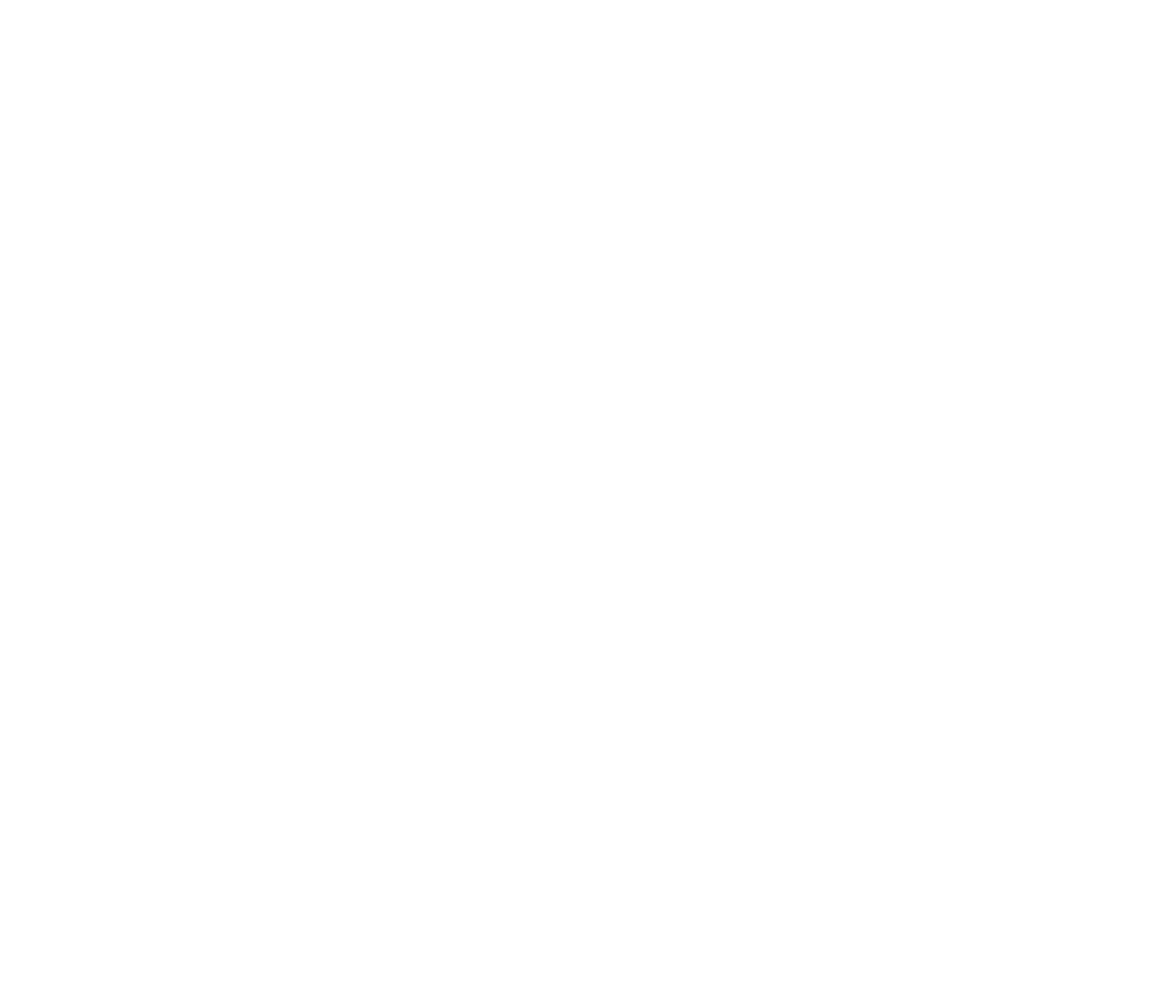
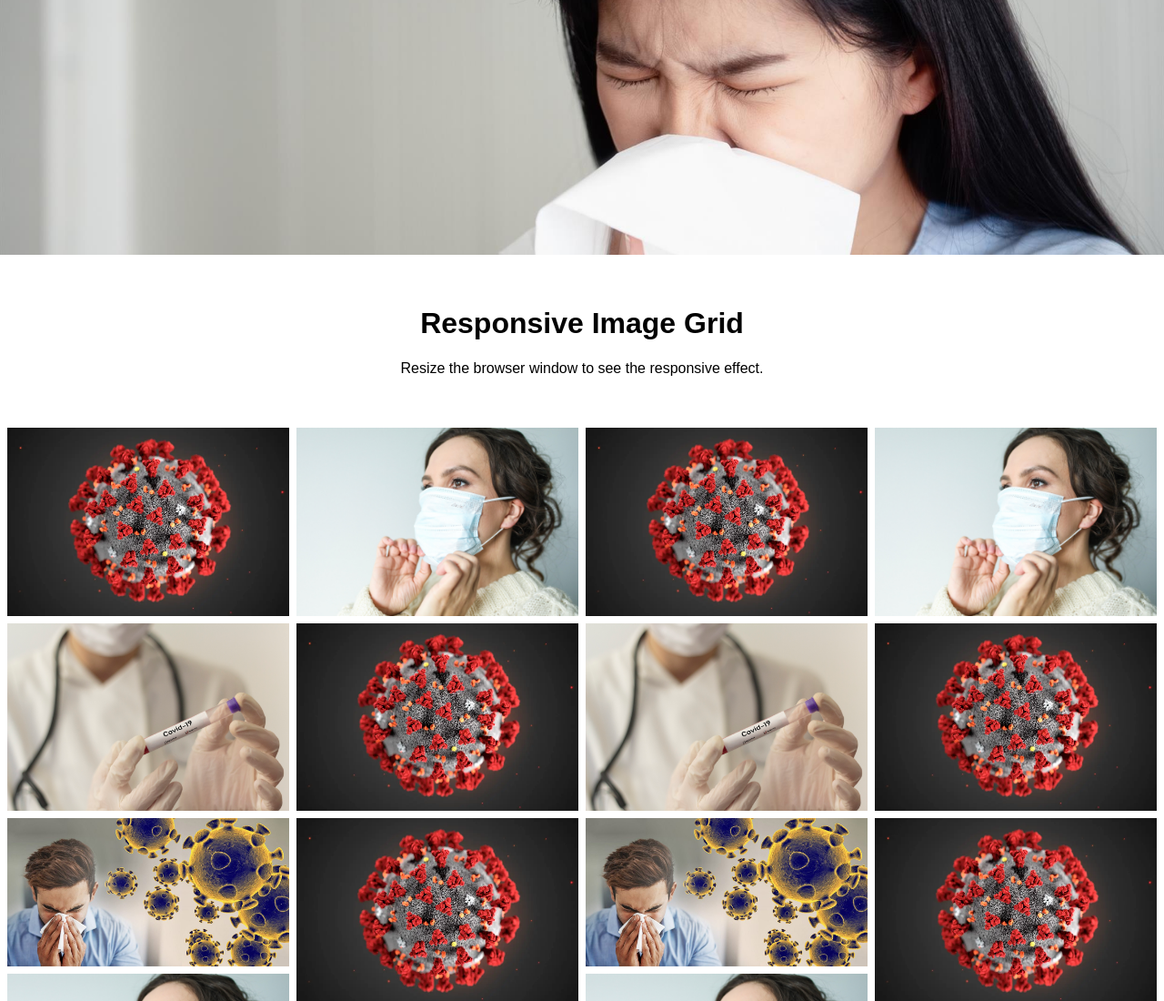
Before and after one commit to Biplob14/corona-covid19, a plain HTML site: page Index.html in a window 1280 px wide. Shown: the top 1100 px of the page at 91% size. Before the commit the page ends 800 px from the top, so only its background shows below. Drawn offline with Linux system fonts and the light colour scheme.

Commit message:
images are oriented by flex and sample images added. Cover photo attached.

```diff
--- a/Index.html
+++ b/Index.html
@@ -7,6 +7,50 @@
     <link rel="stylesheet" href="style.css">
 </head>
 <body>
+    <div class="cover"><img src="resources/cover.jpg" sizes="(max-width: 479px) 280px, (max-width: 549px) 440px, (max-width: 768px) 660px, (max-width: 1366px) 1024px, 1920px" alt="corona" width="100%"></div>    <!-- Header -->
+<div class="header">
+    <h1>Responsive Image Grid</h1>
+    <p>Resize the browser window to see the responsive effect.</p>
+  </div>
+
+  <!-- Photo Grid -->
+  <div class="row">
+    <div class="column">
+      <img src="resources/corona.jpg" style="width:100%">
+      <img src="resources/coronavirus-vial.jpg" style="width:100%">
+      <img src="resources/Coronavirus.jpg" style="width:100%">
+      <img src="resources/mask.jpg" style="width:100%">
+      <img src="resources/stay-home-stay-safe.jpg" style="width:100%">
+      <img src="resources/wash-hand.jpeg" style="width:100%">
+      <img src="resources/who.png" style="width:100%">
+    </div>
+    <div class="column">
+      <img src="resources/mask.jpg" style="width:100%">
+      <img src="resources/corona.jpg" style="width:100%">
+      <img src="resources/corona.jpg" style="width:100%">
+      <img src="resources/wash-hand.jpeg" style="width:100%">
+      <img src="resources/coronavirus-vial.jpg" style="width:100%">
+      <img src="resources/mask.jpg" style="width:100%">
+    </div>
+    <div class="column">
+      <img src="resources/corona.jpg" style="width:100%">
+      <img src="resources/coronavirus-vial.jpg" style="width:100%">
+      <img src="resources/Coronavirus.jpg" style="width:100%">
+      <img src="resources/mask.jpg" style="width:100%">
+      <img src="resources/stay-home-stay-safe.jpg" style="width:100%">
+      <img src="resources/wash-hand.jpeg" style="width:100%">
+      <img src="resources/who.png" style="width:100%">
+    </div>
+    <div class="column">
+      <img src="resources/mask.jpg" style="width:100%">
+      <img src="resources/corona.jpg" style="width:100%">
+      <img src="resources/corona.jpg" style="width:100%">
+      <img src="resources/wash-hand.jpeg" style="width:100%">
+      <img src="resources/coronavirus-vial.jpg" style="width:100%">
+      <img src="resources/mask.jpg" style="width:100%">
+    </div>
+  </div>
+
 
 </body>
 </html>
--- a/style.css
+++ b/style.css
@@ -0,0 +1,63 @@
+* {
+    box-sizing: border-box;
+  }
+
+  body {
+    margin: 0 auto;
+    font-family: Arial;
+  }
+
+  .header {
+    text-align: center;
+    padding: 32px;
+  }
+
+  .cover>img{
+    height: 280px;
+    object-fit: cover;
+  }
+
+  .cover>img::after{
+    bottom: 0;
+    margin: 20px;
+  }
+
+  .row {
+    display: -ms-flexbox; /* IE10 */
+    display: flex;
+    -ms-flex-wrap: wrap; /* IE10 */
+    flex-wrap: wrap;
+    padding: 0 4px;
+  }
+
+  /* Create four equal columns that sits next to each other */
+  .column {
+    -ms-flex: 25%; /* IE10 */
+    flex: 25%;
+    max-width: 25%;
+    padding: 0 4px;
+  }
+
+  .column img {
+    margin-top: 8px;
+    vertical-align: middle;
+    width: 100%;
+  }
+
+  /* Responsive layout - makes a two column-layout instead of four columns */
+  @media screen and (max-width: 800px) {
+    .column {
+      -ms-flex: 50%;
+      flex: 50%;
+      max-width: 50%;
+    }
+  }
+
+  /* Responsive layout - makes the two columns stack on top of each other instead of next to each other */
+  @media screen and (max-width: 600px) {
+    .column {
+      -ms-flex: 100%;
+      flex: 100%;
+      max-width: 100%;
+    }
+  }
```
Also changed, not shown: resources/Coronavirus.jpg (added), resources/corona.jpg (added), resources/coronavirus-vial.jpg (added), resources/cover.jpg (added), resources/mask.jpg (added), resources/stay-home-stay-safe.jpg (added), resources/wash-hand.jpeg (added), resources/who.png (added).
